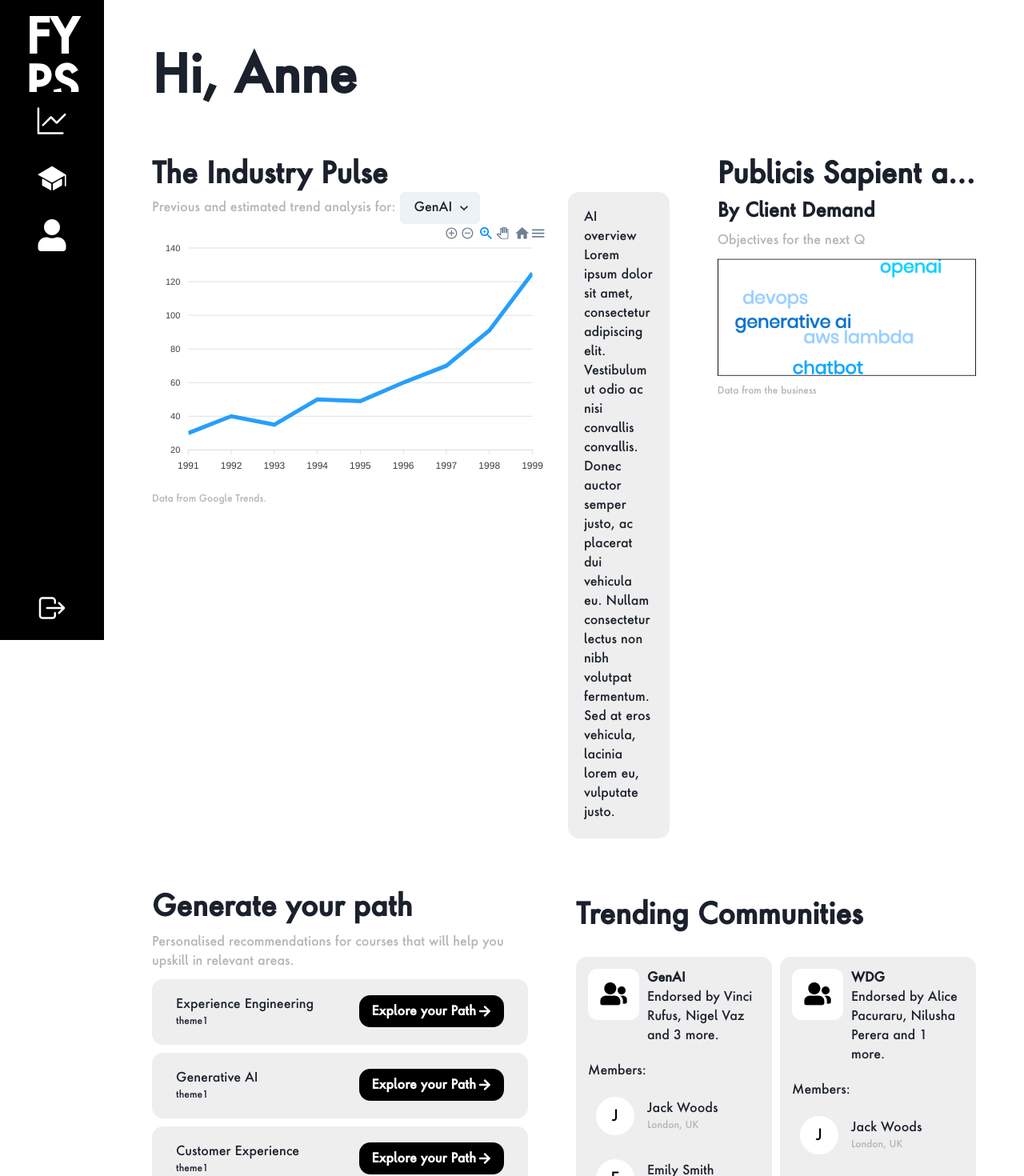
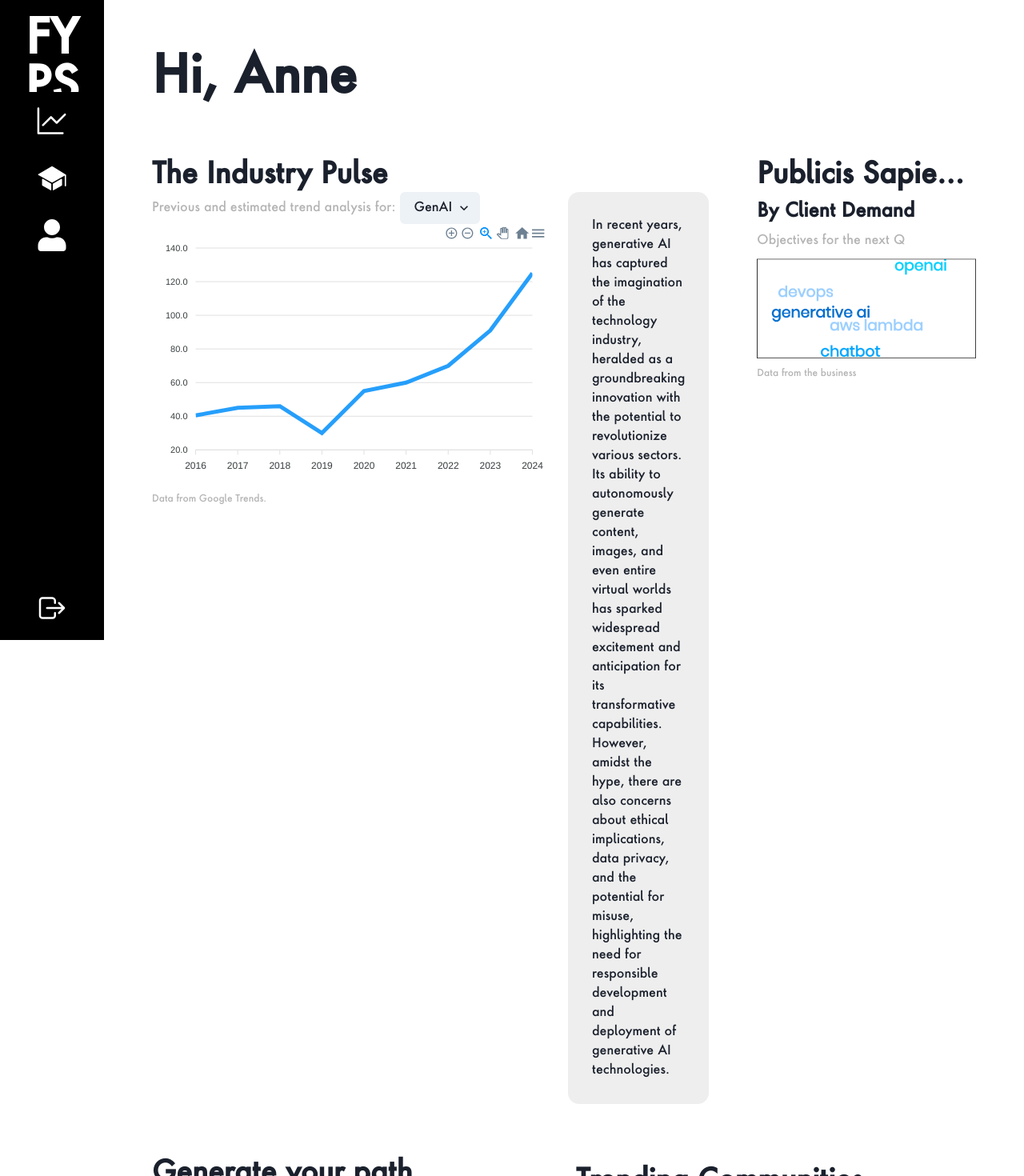
Before and after one commit to Woods-Jack/AspireHackathon2024, a Next.js app: page / in a window 1280 px wide. Shown: the top 1470 px of the page at 80% size. Built offline with nearby package versions, Linux system fonts and the light colour scheme.

Commit message:
finished the style changes

```diff
--- a/components/Dashboard/Chart.tsx
+++ b/components/Dashboard/Chart.tsx
@@ -11,13 +11,13 @@
       id: 'apexchart-example'
     },
     xaxis: {
-      categories: [1991, 1992, 1993, 1994, 1995, 1996, 1997, 1998, 1999]
+      categories: [2016, 2017, 2018, 2019, 2020, 2021, 2022, 2023, 2024]
     }
   };
 
   const series = [{
     name: 'series-1',
-    data: [30, 40, 35, 50, 49, 60, 70, 91, 125]
+    data: [40.5, 45, 46, 30, 55, 60, 70, 91, 125]
   }];
 
   return (
--- a/components/Dashboard/Graphs/IndustryGraph.tsx
+++ b/components/Dashboard/Graphs/IndustryGraph.tsx
@@ -25,19 +25,26 @@
 
         <Box
           borderRadius="14"
-          p="20px"
+          p="30px"
           bg={color.lightGrey}
           w="100%"
           mb="45px"
           flex="1"
         >
+          <Flex h='100%' m='auto' alignContent='center' alignItems='center'>
           <Text>
-            AI overview Lorem ipsum dolor sit amet, consectetur adipiscing elit.
-            Vestibulum ut odio ac nisi convallis convallis. Donec auctor semper
-            justo, ac placerat dui vehicula eu. Nullam consectetur lectus non
-            nibh volutpat fermentum. Sed at eros vehicula, lacinia lorem eu,
-            vulputate justo.
+           In recent years, generative AI has
+            captured the imagination of the technology industry, heralded as a
+            groundbreaking innovation with the potential to revolutionize
+            various sectors. Its ability to autonomously generate content,
+            images, and even entire virtual worlds has sparked widespread
+            excitement and anticipation for its transformative capabilities.
+            However, amidst the hype, there are also concerns about ethical
+            implications, data privacy, and the potential for misuse,
+            highlighting the need for responsible development and deployment of
+            generative AI technologies.
           </Text>
+          </Flex>
         </Box>
       </Flex>
     </Flex>
--- a/components/Dashboard/PathGenerator/PathGenerator.tsx
+++ b/components/Dashboard/PathGenerator/PathGenerator.tsx
@@ -7,15 +7,15 @@
   const hardCoded = [
     {
       title: "Experience Engineering",
-      description: "theme1",
+      description: "Explore you personalised Experience Engineering path.",
     },
     {
       title: "Generative AI",
-      description: "theme1",
+      description: "Explore you personalised Generative AI path.",
     },
     {
       title: "Customer Experience",
-      description: "theme1",
+      description: "Explore you personalised Customer Experience path.",
     },
   ];
   return (
--- a/components/LearningPath/LearningPath.tsx
+++ b/components/LearningPath/LearningPath.tsx
@@ -78,7 +78,7 @@
 
   const [learningPlan, setLearningPlan] = useState<any>({});
   const [speedTLDR, setSpeedTLDR] = useState<string>("");
-  const [isLoading, setIsLoading] = useState<boolean>(false);
+  const [isLoading, setIsLoading] = useState<boolean>(true);
 
   const getLearningPlan = async (
     theme: string,
@@ -256,6 +256,7 @@
                         gap="3px"
                         href={url}
                         _hover={{ bg: color.lightBlack}}
+                        target="_blank"
                       >
                         Go to course
                         <FaArrowRight />
```
Also changed, not shown: components/Dashboard/Graphs/Chart.tsx (added, +50 -0 lines).
